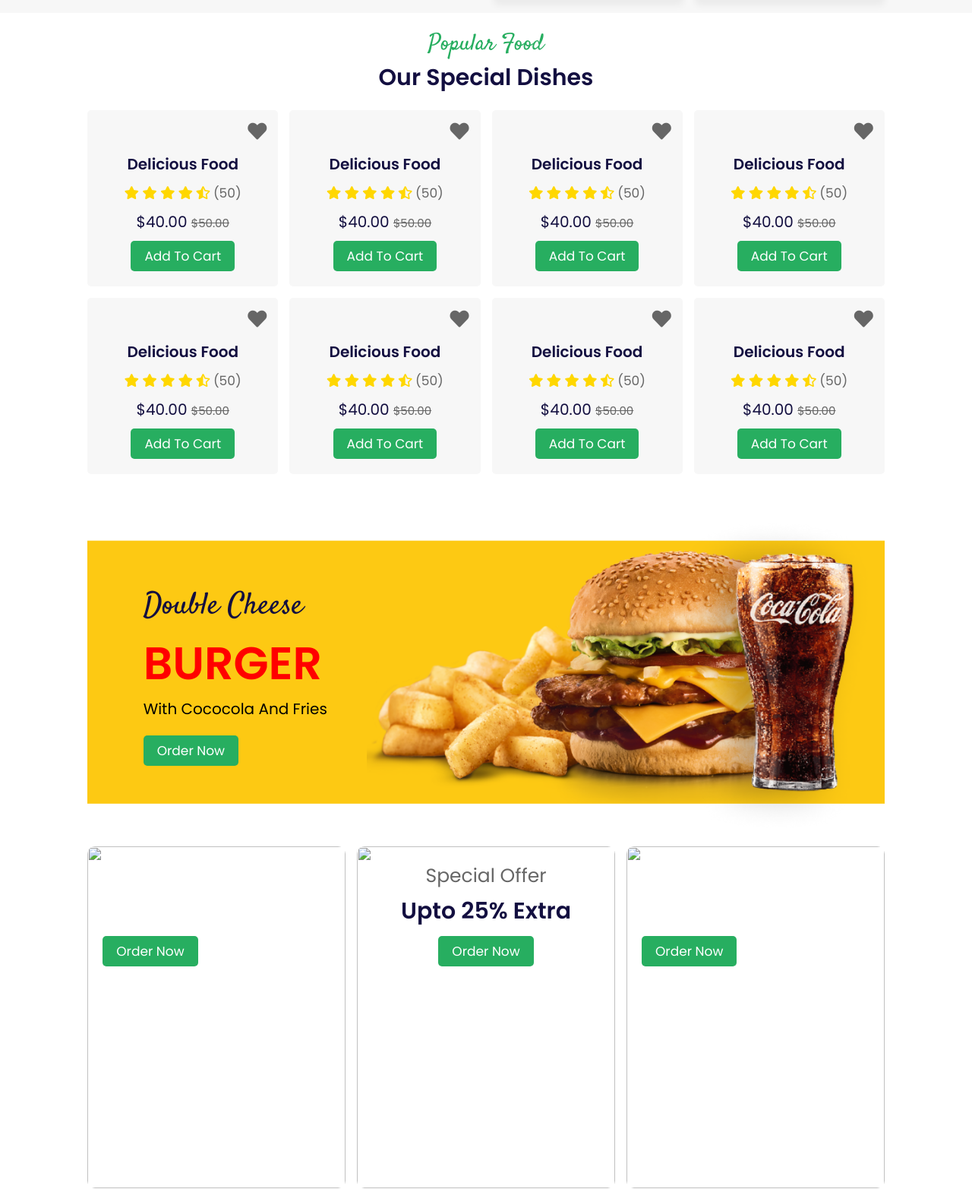
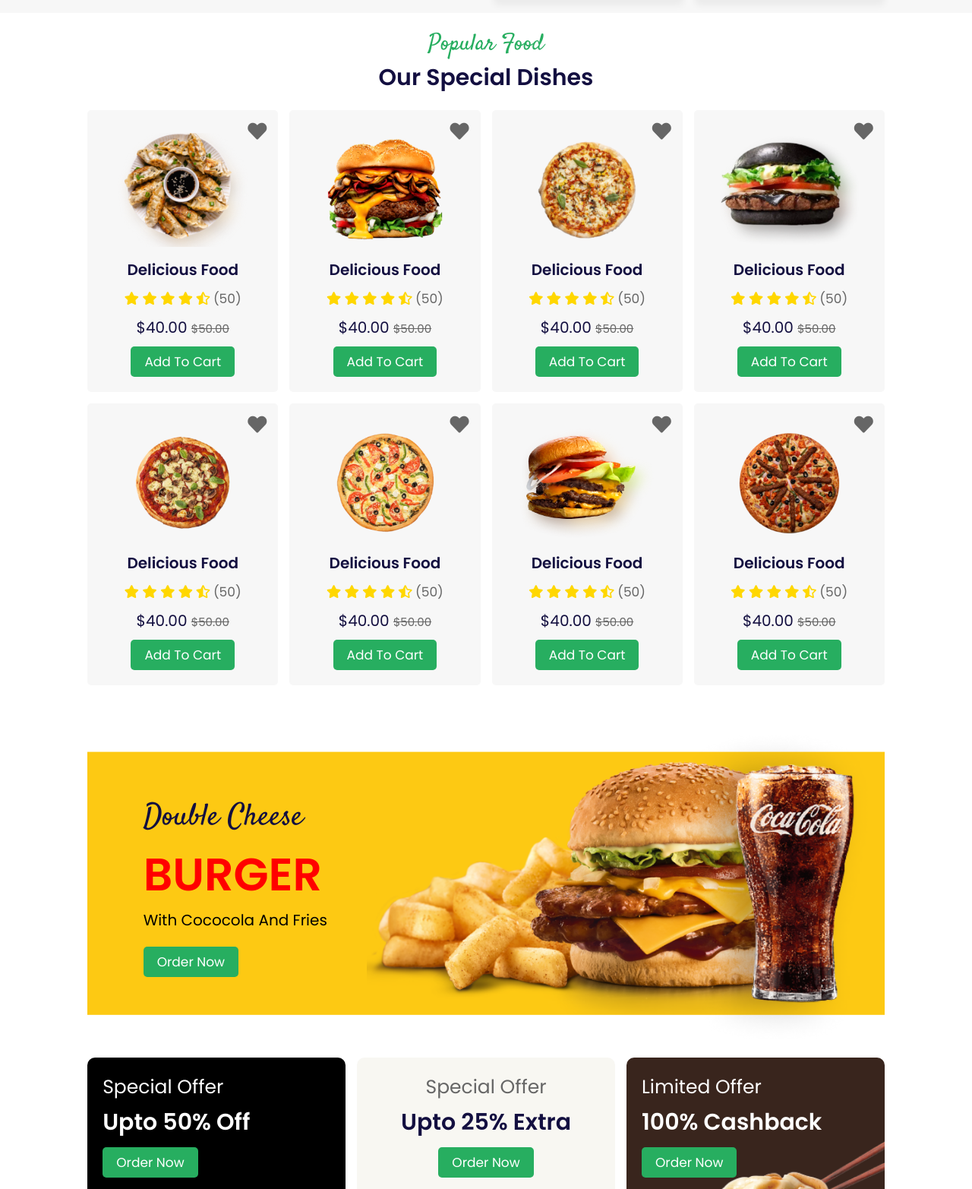
Before and after one commit to jasminchothani/food-landing-page, a plain HTML site: page index.html in a window 1280 px wide. Shown: the part 1235-2800 px from the top of the page at 76% size. Drawn offline with Linux system fonts and the light colour scheme; files whose address does not match are found by name.

Commit message:
Put LAtest Codde

```diff
--- a/index.html
+++ b/index.html
@@ -234,7 +234,7 @@
     <section class="about" id="about">
 
         <div class="image">
-            <img src="image/about-img.png" alt="">
+            <img src="assets/image/about-img.png" alt="">
         </div>
 
         <div class="content">
@@ -281,7 +281,7 @@
             <div class="box">
                 <a href="#" class="fas fa-heart"></a>
                 <div class="image">
-                    <img src="image/food-1.png" alt="">
+                    <img src="assets/image/food-1.png" alt="">
                 </div>
                 <div class="content">
                     <h3>delicious food</h3>
@@ -301,7 +301,7 @@
             <div class="box">
                 <a href="#" class="fas fa-heart"></a>
                 <div class="image">
-                    <img src="image/food-2.png" alt="">
+                    <img src="assets/image/food-2.png" alt="">
                 </div>
                 <div class="content">
                     <h3>delicious food</h3>
@@ -321,7 +321,7 @@
             <div class="box">
                 <a href="#" class="fas fa-heart"></a>
                 <div class="image">
-                    <img src="image/food-3.png" alt="">
+                    <img src="assets/image/food-3.png" alt="">
                 </div>
                 <div class="content">
                     <h3>delicious food</h3>
@@ -341,7 +341,7 @@
             <div class="box">
                 <a href="#" class="fas fa-heart"></a>
                 <div class="image">
-                    <img src="image/food-4.png" alt="">
+                    <img src="assets/image/food-4.png" alt="">
                 </div>
                 <div class="content">
                     <h3>delicious food</h3>
@@ -361,7 +361,7 @@
             <div class="box">
                 <a href="#" class="fas fa-heart"></a>
                 <div class="image">
-                    <img src="image/food-5.png" alt="">
+                    <img src="assets/image/food-5.png" alt="">
                 </div>
                 <div class="content">
                     <h3>delicious food</h3>
@@ -381,7 +381,7 @@
             <div class="box">
                 <a href="#" class="fas fa-heart"></a>
                 <div class="image">
-                    <img src="image/food-6.png" alt="">
+                    <img src="assets/image/food-6.png" alt="">
                 </div>
                 <div class="content">
                     <h3>delicious food</h3>
@@ -401,7 +401,7 @@
             <div class="box">
                 <a href="#" class="fas fa-heart"></a>
                 <div class="image">
-                    <img src="image/food-7.png" alt="">
+                    <img src="assets/image/food-7.png" alt="">
                 </div>
                 <div class="content">
                     <h3>delicious food</h3>
@@ -421,7 +421,7 @@
             <div class="box">
                 <a href="#" class="fas fa-heart"></a>
                 <div class="image">
-                    <img src="image/food-8.png" alt="">
+                    <img src="assets/image/food-8.png" alt="">
                 </div>
                 <div class="content">
                     <h3>delicious food</h3>
@@ -459,7 +459,7 @@
 
         <div class="grid-banner">
             <div class="grid">
-                <img src="image/banner-1.png" alt="">
+                <img src="assets/image/banner-1.png" alt="">
                 <div class="content">
                     <span>special offer</span>
                     <h3>upto 50% off</h3>
@@ -467,7 +467,7 @@
                 </div>
             </div>
             <div class="grid">
-                <img src="image/banner-2.png" alt="">
+                <img src="assets/image/banner-2.png" alt="">
                 <div class="content center">
                     <span>special offer</span>
                     <h3>upto 25% extra</h3>
@@ -475,7 +475,7 @@
                 </div>
             </div>
             <div class="grid">
-                <img src="image/banner-3.png" alt="">
+                <img src="assets/image/banner-3.png" alt="">
                 <div class="content">
                     <span>limited offer</span>
                     <h3>100% cashback</h3>
@@ -649,7 +649,7 @@
             <div class="box">
                 <div class="image">
                     <h3> <i class="fas fa-calendar"></i> 21st may, 2021 </h3>
-                    <img src="image/blog-1.jpg" alt="">
+                    <img src="assets/image/blog-1.jpg" alt="">
                 </div>
                 <div class="content">
                     <div class="tags">
@@ -666,7 +666,7 @@
             <div class="box">
                 <div class="image">
                     <h3> <i class="fas fa-calendar"></i> 21st may, 2021 </h3>
-                    <img src="image/blog-2.jpg" alt="">
+                    <img src="assets/image/blog-2.jpg" alt="">
                 </div>
                 <div class="content">
                     <div class="tags">
@@ -683,7 +683,7 @@
             <div class="box">
                 <div class="image">
                     <h3> <i class="fas fa-calendar"></i> 21st may, 2021 </h3>
-                    <img src="image/blog-3.jpg" alt="">
+                    <img src="assets/image/blog-3.jpg" alt="">
                 </div>
                 <div class="content">
                     <div class="tags">
```
